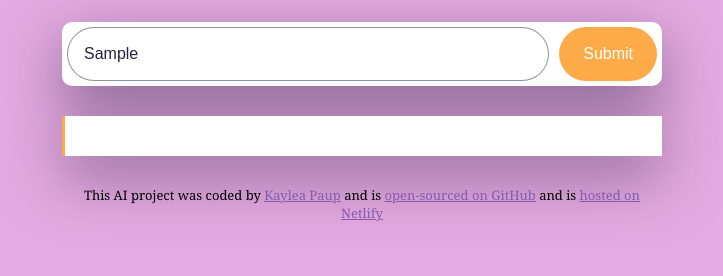
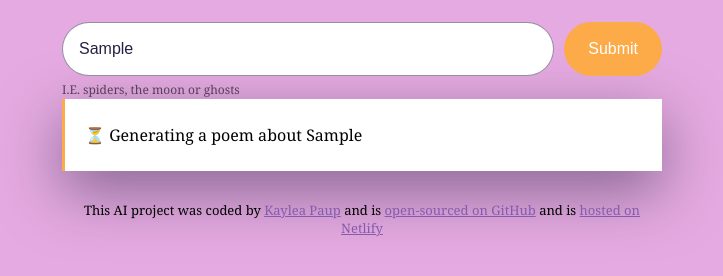
Before and after one commit to paupyk/poem-generator, a plain HTML site: page index.html in a window 1280 px wide. Both pictures are taken after typing "Sample" into the empty fields and a click on the input 886 px from the left and 234 px from the top of the page. Shown: the part 180-456 px from the top of the page, without its empty margins (278-1001 px from the left). Drawn offline with nearby package versions, Linux system fonts and the light colour scheme; no server answers.

Commit message:
Updated User Experience

```diff
--- a/index.html
+++ b/index.html
@@ -14,6 +14,7 @@
         <h1>AI poem generator</h1>
       </header>
       <main>
+        <div class="poem-container">
           <form id="poem-generator-form">
             <input
               type="text"
@@ -26,7 +27,9 @@
             />
             <input type="submit" class="submit-button" />
           </form>
-        <div class="poem" id="poem"></div>
+          <div class="hint">I.E. spiders, the moon or ghosts</div>
+        </div>
+        <div class="poem hidden" id="poem"></div>
       </main>
       <footer>
         This AI project was coded by
--- a/src/index.js
+++ b/src/index.js
@@ -16,6 +16,9 @@ function generatePoem(event) {
   let context =
     "You are a contemporary poem expert and love to write short poems. Your mission is to generate a 4 line poem in html. Make sure to follow the user instructions below. Do not include a poem title. Sign the poem `SheCodes AI` inside a <strong> element at the end of the poem";
   let apiURL = `https://api.shecodes.io/ai/v1/generate?prompt=${prompt}&context=${context}&key=${apiKey}`;
+  let poemElement = document.querySelector("#poem");
+  poemElement.classList.remove("hidden");
+  poemElement.innerHTML = `<div class="generating">⏳ Generating a poem about ${instructionsInput.value}</div>`;
   axios.get(apiURL).then(displayPoem);
 }
 let poemFormElement = document.querySelector("#poem-generator-form");
--- a/src/style.css
+++ b/src/style.css
@@ -19,13 +19,21 @@ h1 {
 header {
   margin-bottom: auto;
 }
-form {
+.form-container {
   background-color: white;
   border-radius: 10px;
   box-shadow: 0px 20px 60px rgba(39, 33, 66, 0.5);
+  margin-bottom: 30px;
+  padding: 15px 20px;
+}
+form {
   display: flex;
-  margin-bottom: 30px;
-  padding: 5px;
+}
+.hint {
+  font-size: 12px;
+  line-height: 1.5;
+  margin-top: 5px;
+  opacity: 0.6;
 }
 .instructions {
   border: 1px solid rgba(39, 33, 66, 0.5);
@@ -53,6 +61,9 @@ form {
   line-height: 2;
   padding: 20px;
 }
+.hidden {
+  display: none;
+}
 footer {
   font-size: 13px;
   margin-top: 30px;
@@ -61,3 +72,17 @@ footer {
 .poem strong {
   color: #835cad;
 }
+.generating {
+  animation: blink-animation 1s steps(5, start) infinite;
+}
+
+@keyframes blink-animation {
+  to {
+    visibility: hidden;
+  }
+}
+@-webkit-keyframes blink-animation {
+  to {
+    visibility: hidden;
+  }
+}
```
Lines whose indentation alone changed are shown as unchanged.
